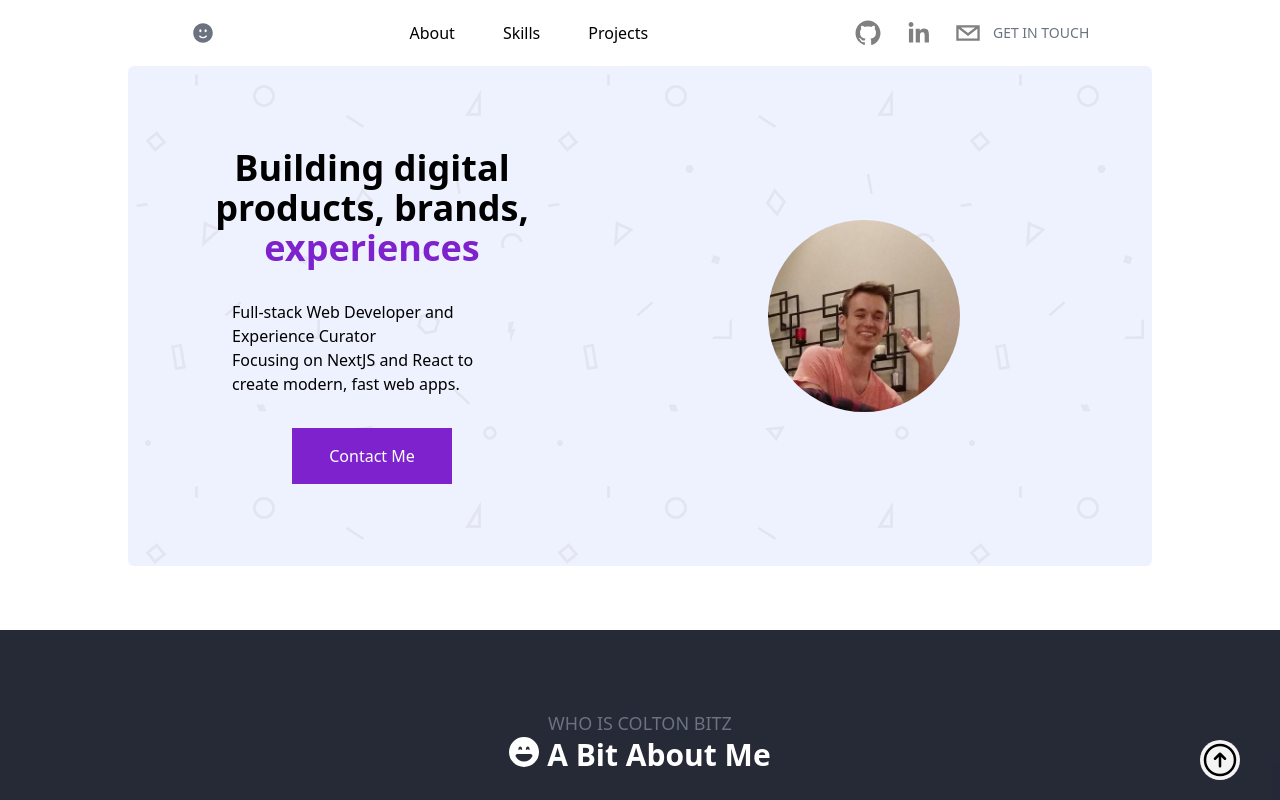
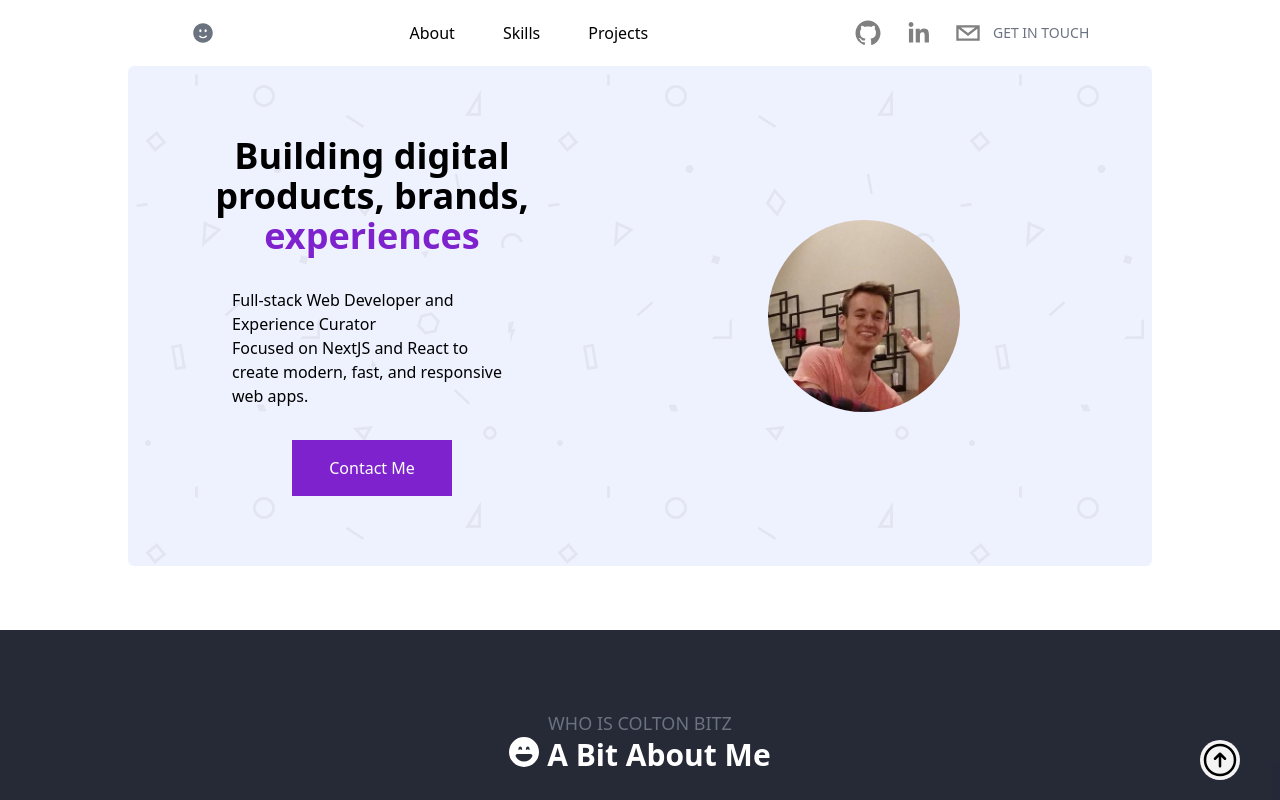
Before and after one commit to Coltonb-boop/portfolio-nextjs13, a Next.js app: page / in a window 1280 px wide. Built offline with nearby package versions, Linux system fonts and the light colour scheme.

Commit message:
Wording change in Hero

```diff
--- a/app/Hero.tsx
+++ b/app/Hero.tsx
@@ -15,7 +15,7 @@ function Hero({}: Props) {
         </div>
         <div className='max-w-[280px]'>
           <p>Full-stack Web Developer and Experience Curator</p>
-          <p>Focusing on NextJS and React to create modern, fast web apps.</p>
+          <p>Focused on NextJS and React to create modern, fast, and responsive web apps.</p>
         </div>
         <a href='#contact' className='flex items-center justify-center bg-purple-700 hover:bg-purple-500 w-40 h-14 text-white'>
           Contact Me
```
